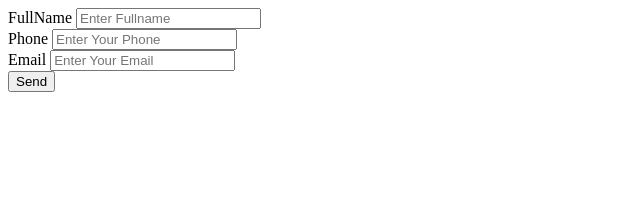
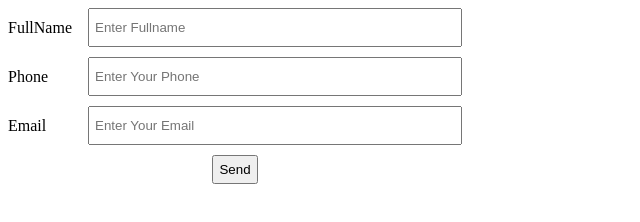
Before and after one commit to PhucLocNguyen/test01Wed201cSpring2021Retake, a plain HTML site: page contact.html in a window 1280 px wide. Shown: the whole page, without its empty margins (0-640 px from the left). Drawn offline with Linux system fonts and the light colour scheme; the site is published under a folder, as on GitHub Pages, so addresses that start at the root find nothing.

Commit message:
fix link

```diff
--- a/contact.html
+++ b/contact.html
@@ -5,7 +5,7 @@
     <meta http-equiv="X-UA-Compatible" content="IE=edge" />
     <meta name="viewport" content="width=device-width, initial-scale=1.0" />
     <title>Contact form</title>
-    <link rel="stylesheet" href="/stylecontact.css" />
+    <link rel="stylesheet" href="./stylecontact.css" />
   </head>
   <body>
     <form id="formContact" onsubmit="checkForm(event)">
```
